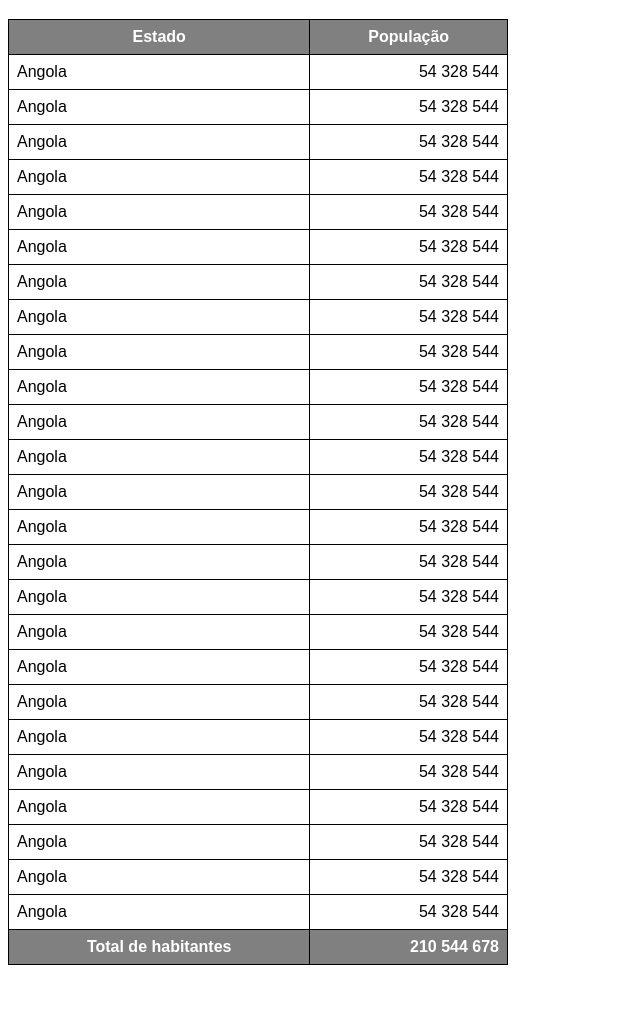
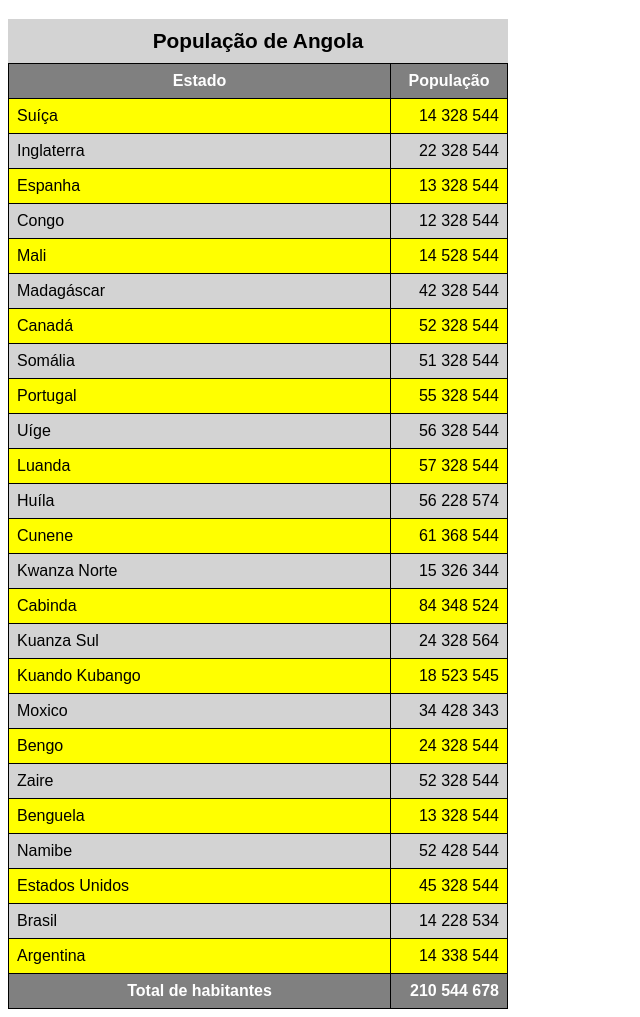
Before and after one commit to felisminochico/html-css, a plain HTML site: page exercicios/ex023/tab002.html in a window 1280 px wide. Shown: the part 61-1078 px from the top of the page, without its empty margins (0-640 px from the left). Before the commit the page ends 1034 px from the top, so only its background shows below. Drawn offline with Linux system fonts and the light colour scheme.

Commit message:
atualizei a tab002

```diff
--- a/exercicios/ex023/tab002.html
+++ b/exercicios/ex023/tab002.html
@@ -12,6 +12,22 @@
         table{
             width: 500px;
             border-collapse: collapse;
+        }
+
+        table > tbody > tr:nth-child(2n){
+            background-color: lightgray;
+
+        }
+
+        table > tbody > tr:nth-child(odd){
+            background-color: yellow;
+        }
+
+        caption{
+            font-size: 1.3em;
+            font-weight: bold;
+            background-color: lightgray;
+            padding: 10px;
         }
 
         thead, tfoot{
@@ -34,121 +50,122 @@
 
     <table>
 
+        <caption>População de Angola</caption>
 
         <tbody>
             <tr>
-                <td>Angola</td>
-                <td class="numero">54 328 544</td>
+                <td>Suíça</td>
+                <td class="numero">14 328 544</td>
             </tr>
             <tr>
-                <td>Angola</td>
-                <td class="numero">54 328 544</td>
+                <td>Inglaterra</td>
+                <td class="numero">22 328 544</td>
             </tr>
             <tr>
-                <td>Angola</td>
-                <td class="numero">54 328 544</td>
+                <td>Espanha</td>
+                <td class="numero">13 328 544</td>
             </tr>
             <tr>
-                <td>Angola</td>
-                <td class="numero">54 328 544</td>
+                <td>Congo</td>
+                <td class="numero">12 328 544</td>
             </tr>
             <tr>
-                <td>Angola</td>
-                <td class="numero">54 328 544</td>
+                <td>Mali</td>
+                <td class="numero">14 528 544</td>
             </tr>
             <tr>
-                <td>Angola</td>
-                <td class="numero">54 328 544</td>
+                <td>Madagáscar</td>
+                <td class="numero">42 328 544</td>
             </tr>
             <tr>
-                <td>Angola</td>
-                <td class="numero">54 328 544</td>
+                <td>Canadá</td>
+                <td class="numero">52 328 544</td>
             </tr>
             <tr>
-                <td>Angola</td>
-                <td class="numero">54 328 544</td>
+                <td>Somália</td>
+                <td class="numero">51 328 544</td>
             </tr>
             <tr>
-                <td>Angola</td>
-                <td class="numero">54 328 544</td>
+                <td>Portugal</td>
+                <td class="numero">55 328 544</td>
             </tr>
             <tr>
-                <td>Angola</td>
-                <td class="numero">54 328 544</td>
+                <td>Uíge</td>
+                <td class="numero">56 328 544</td>
             </tr>
             <tr>
-                <td>Angola</td>
-                <td class="numero">54 328 544</td>
+                <td>Luanda</td>
+                <td class="numero">57 328 544</td>
             </tr>
             <tr>
-                <td>Angola</td>
-                <td class="numero">54 328 544</td>
+                <td>Huíla</td>
+                <td class="numero">56 228 574</td>
             </tr>
             <tr>
-                <td>Angola</td>
-                <td class="numero">54 328 544</td>
+                <td>Cunene</td>
+                <td class="numero">61 368 544</td>
             </tr>
             <tr>
-                <td>Angola</td>
-                <td class="numero">54 328 544</td>
+                <td>Kwanza Norte</td>
+                <td class="numero">15 326 344</td>
             </tr>
             <tr>
-                <td>Angola</td>
-                <td class="numero">54 328 544</td>
+                <td>Cabinda</td>
+                <td class="numero">84 348 524</td>
             </tr>
             <tr>
-                <td>Angola</td>
-                <td class="numero">54 328 544</td>
+                <td>Kuanza Sul</td>
+                <td class="numero">24 328 564</td>
             </tr>
             <tr>
-                <td>Angola</td>
-                <td class="numero">54 328 544</td>
+                <td>Kuando Kubango</td>
+                <td class="numero">18 523 545</td>
             </tr>
             <tr>
-                <td>Angola</td>
-                <td class="numero">54 328 544</td>
+                <td>Moxico</td>
+                <td class="numero">34 428 343</td>
             </tr>
             <tr>
-                <td>Angola</td>
-                <td class="numero">54 328 544</td>
+                <td>Bengo</td>
+                <td class="numero">24 328 544</td>
             </tr>
             <tr>
-                <td>Angola</td>
-                <td class="numero">54 328 544</td>
+                <td>Zaire</td>
+                <td class="numero">52 328 544</td>
             </tr>
             <tr>
-                <td>Angola</td>
-                <td class="numero">54 328 544</td>
+                <td>Benguela</td>
+                <td class="numero">13 328 544</td>
             </tr>
             <tr>
-                <td>Angola</td>
-                <td class="numero">54 328 544</td>
+                <td>Namibe</td>
+                <td class="numero">52 428 544</td>
             </tr>
             <tr>
-                <td>Angola</td>
-                <td class="numero">54 328 544</td>
+                <td>Estados Unidos</td>
+                <td class="numero"  style="width: 100px;">45 328 544</td>
             </tr>
             <tr>
-                <td>Angola</td>
-                <td class="numero">54 328 544</td>
+                <td>Brasil</td>
+                <td class="numero">14 228 534</td>
             </tr>
             <tr>
-                <td>Angola</td>
-                <td class="numero">54 328 544</td>
+                <td>Argentina</td>
+                <td class="numero">14 338 544</td>
             </tr>
         </tbody>
 
         <tfoot>
                <tr>
-                <th>Total de habitantes</th>
+                <th scope="row">Total de habitantes</th>
                 <td class="numero"><strong>210 544 678</strong></td>
                </tr>
         </tfoot>
 
         <thead>
             <tr>
-                <th>Estado</th>
-                <th>População</th>
+                <th scope="col">Estado</th>
+                <th scope="col">População</th>
             </tr>
         </thead>
     </table>
```
